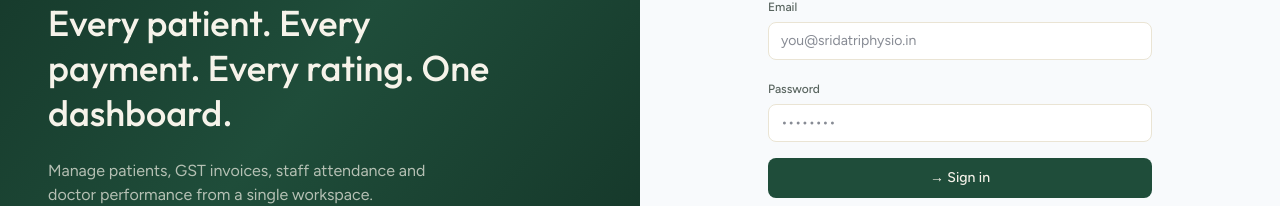
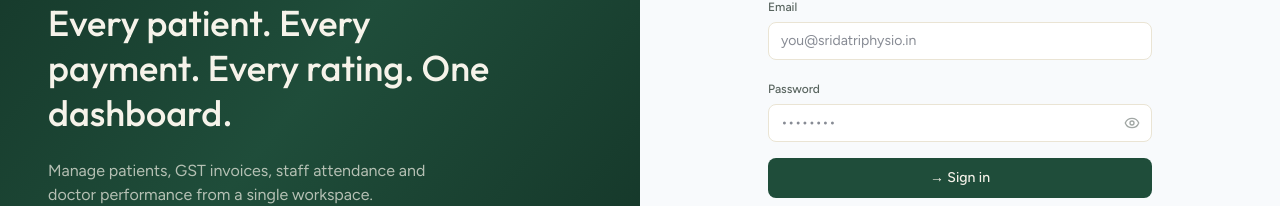
Before and after one commit to kbdcreditsolutions/SDPC, a Next.js app: page /admin/login in a window 1280 px wide. Shown: the part 325-531 px from the top of the page. Built offline with nearby package versions, Linux system fonts and the light colour scheme.

Commit message:
feat(login): add show/hide password toggle to sign-in form
Co-Authored-By: Claude Sonnet 4.6 <noreply@anthropic.com>

```diff
--- a/app/admin/login/page.tsx
+++ b/app/admin/login/page.tsx
@@ -3,6 +3,7 @@
 import { useState } from "react";
 import { useRouter } from "next/navigation";
 import Link from "next/link";
+import { Eye, EyeOff } from "lucide-react";
 import { PulseMark } from "@/components/PulseMark";
 
 export default function LoginPage() {
@@ -11,6 +12,7 @@ export default function LoginPage() {
   const [password, setPassword] = useState("");
   const [error, setError] = useState("");
   const [loading, setLoading] = useState(false);
+  const [showPassword, setShowPassword] = useState(false);
 
   async function handleSubmit(e: React.FormEvent) {
     e.preventDefault();
@@ -88,14 +90,24 @@ export default function LoginPage() {
             </div>
             <div>
               <label className="text-xs font-medium text-ink/70">Password</label>
+              <div className="relative mt-1">
                 <input
-                type="password"
+                  type={showPassword ? "text" : "password"}
                   required
                   value={password}
                   onChange={(e) => setPassword(e.target.value)}
                   placeholder="••••••••"
-                className="mt-1 w-full rounded-lg border border-sand bg-white px-3 py-2 text-sm outline-none focus:border-forest focus:ring-1 focus:ring-forest"
+                  className="w-full rounded-lg border border-sand bg-white px-3 py-2 pr-10 text-sm outline-none focus:border-forest focus:ring-1 focus:ring-forest"
                 />
+                <button
+                  type="button"
+                  onClick={() => setShowPassword((v) => !v)}
+                  className="absolute right-3 top-1/2 -translate-y-1/2 text-ink/40 hover:text-ink/70 transition-colors"
+                  aria-label={showPassword ? "Hide password" : "Show password"}
+                >
+                  {showPassword ? <EyeOff className="w-4 h-4" /> : <Eye className="w-4 h-4" />}
+                </button>
+              </div>
             </div>
             {error && <p className="text-sm text-clay">{error}</p>}
             <button
```
Lines whose indentation alone changed are shown as unchanged.
